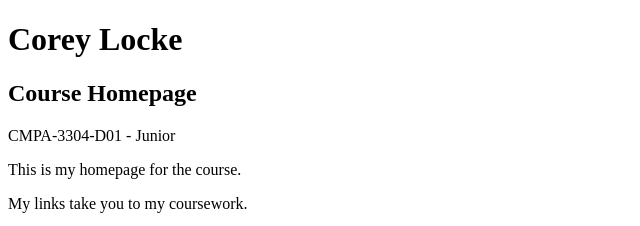
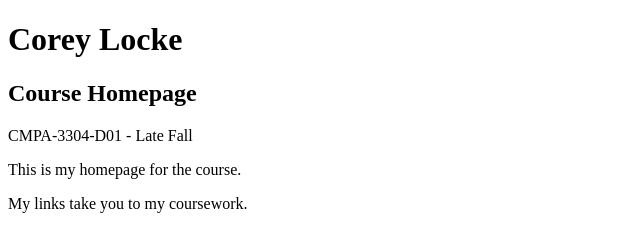
Before and after one commit to coreylocke2-cyber/CL_Portfolio, a plain HTML site: page index.html in a window 1280 px wide. Shown: the top 226 px of the page, 0-640 px from the left. Drawn offline with Linux system fonts and the light colour scheme.

Commit message:
Change course semester from 'Junior' to 'Late Fall'
Updated course information and semester details.

```diff
--- a/index.html
+++ b/index.html
@@ -1,20 +1,6 @@
 <!DOCTYPE html>
 
 <!--
-
-INSTRUCTIONS: HOW TO CHANGE THIS PAGE:
-
-1. Change "Student Name" in the title above to your real name.
-
-2. Change "Your Name" in the big heading below to your real name.
-
-3. Change "your-username" to your real GitHub username in both links.
-
-4. Change "your-repo-name" to the name of this repository.
-
-5. Change "Course Name" to the name of your class.
-
-6. Change "Semester Year" to match when you are taking this class.
 
 7. Add links to your work:
     - Find the words that say "Exercise 01", "Assignment 01", etc.
@@ -50,7 +36,7 @@ Remember: You must create subfolders for each piece of coursework as the semeste
         <header>
             <h1>Corey Locke</h1>
             <h2>Course Homepage</h2>
-            <p>CMPA-3304-D01 - Junior</p>
+            <p>CMPA-3304-D01 - Late Fall</p>
             <p>This is my homepage for the course.</p>
             <p>My links take you to my coursework.</p>
             <nav>
```
